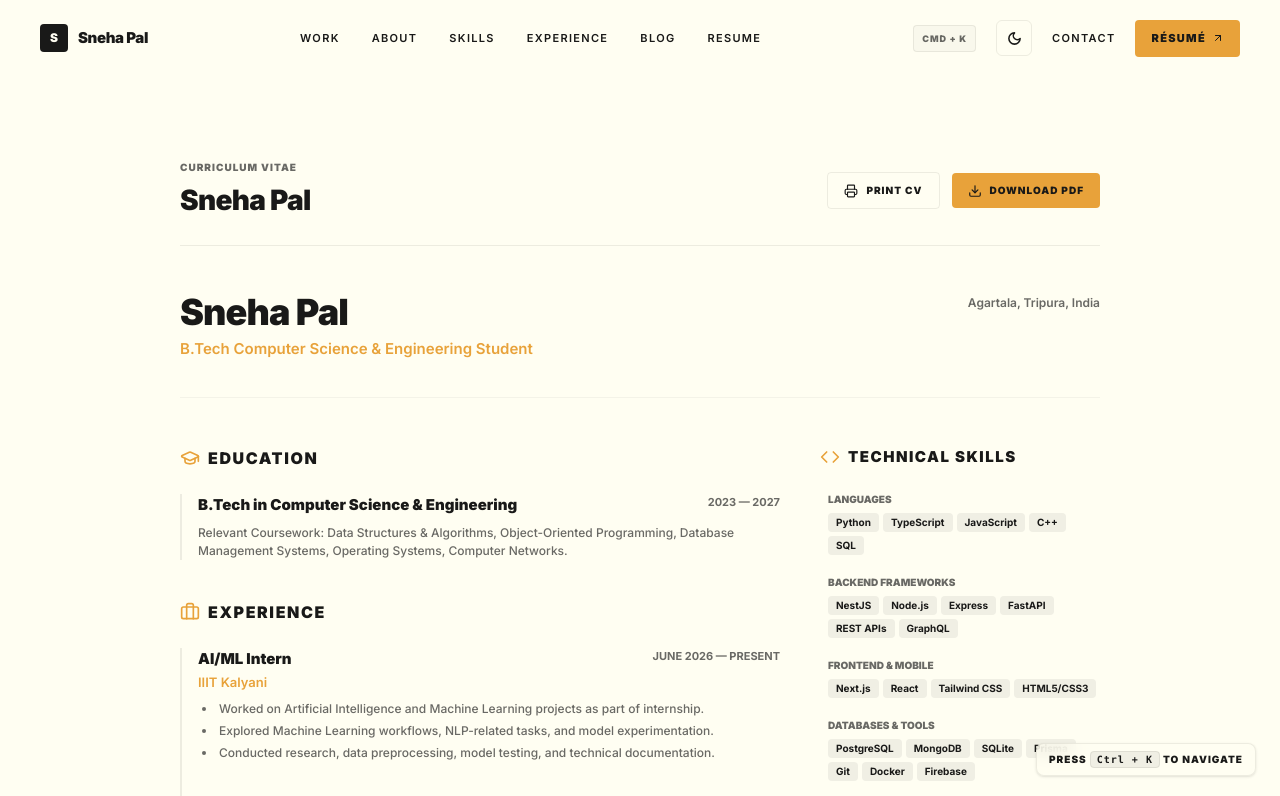
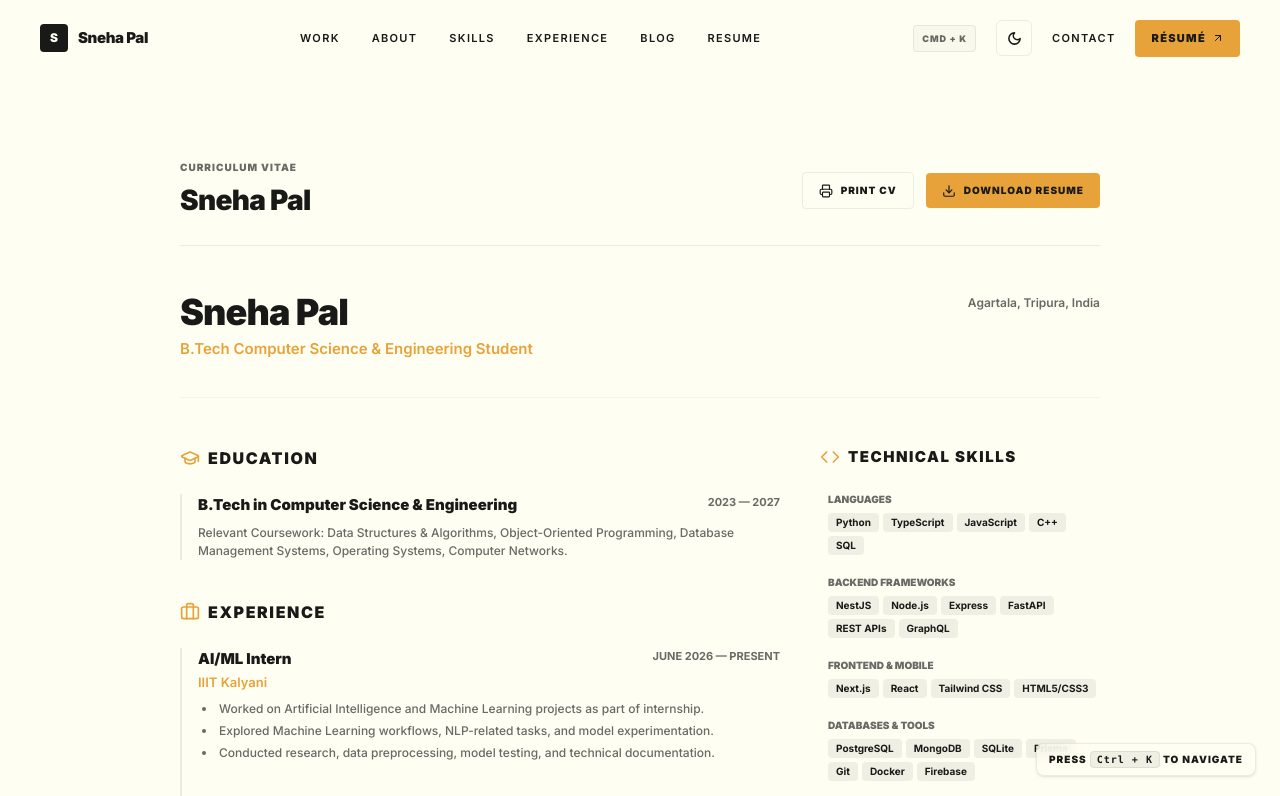
Before and after one commit to Sneha-Pal1/portfolio, a Next.js app: page /resume in a window 1280 px wide. Shown: the top 796 px of the page. Built offline with nearby package versions, Linux system fonts and the light colour scheme.

Commit message:
Refactor code structure for improved readability and maintainability

```diff
--- a/src/app/resume/page.tsx
+++ b/src/app/resume/page.tsx
@@ -45,11 +45,11 @@ export default function ResumePage() {
               <Printer className="w-3.5 h-3.5" /> PRINT CV
             </button>
             <a
-              href="/resume.pdf"
+              href="/Sneha_Pal.pdf"
               download
               className="inline-flex items-center gap-2 bg-accent-color text-text-primary text-[10px] font-black tracking-widest px-4 py-2.5 rounded-[4px] hover:brightness-95 transition-all"
             >
-              <Download className="w-3.5 h-3.5" /> DOWNLOAD PDF
+              <Download className="w-3.5 h-3.5" /> DOWNLOAD RESUME
             </a>
           </div>
         </div>
--- a/src/components/sections/Hero.tsx
+++ b/src/components/sections/Hero.tsx
@@ -100,7 +100,7 @@ export default function Hero() {
                 View Projects <ArrowUpRight className="w-3.5 h-3.5" />
               </Link>
               <a
-                href="/resume.pdf"
+                href="/Sneha_Pal.pdf"
                 download
                 className="inline-flex items-center gap-2 bg-bg-secondary border border-border-color text-text-primary text-[11px] font-black tracking-[0.12em] px-7 py-4 rounded-[4px] hover:brightness-97 transition-all uppercase"
               >
```
Also changed, not shown: 2 other files (tests, documents, lock files or other folders).
